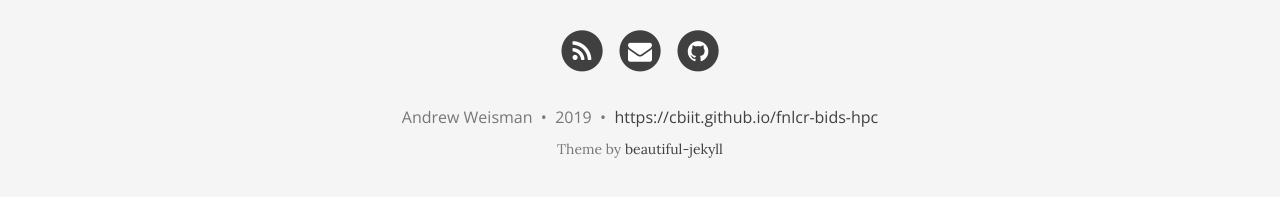
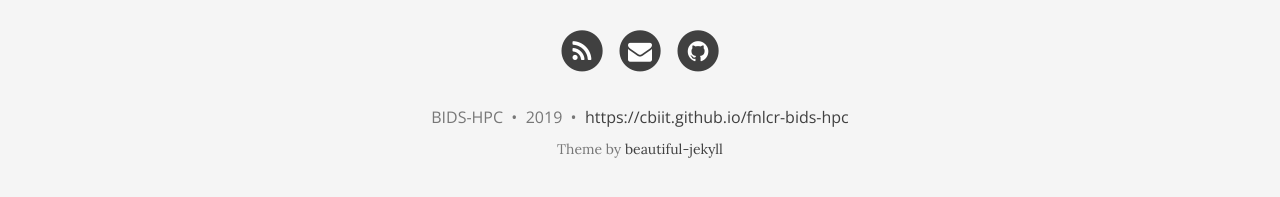
Before and after one commit to CBIIT/fnlcr-bids-hpc, a Jekyll site: the page built from archive/index.html, in a window 1280 px wide. Shown: the part 377-574 px from the top of the page. Built offline with Jekyll 4.4.1, drawn with Linux system fonts in a browser that asks for light colours; nearby versions of some CDN libraries.

Commit message:
Updated config settings and tried adding an index.md file

```diff
--- a/_config.yml
+++ b/_config.yml
@@ -83,7 +83,7 @@ footer-link-col: "#404040"
 # Change all these values or delete the ones you don't want.
 # Important: you must keep the "name" parameter, everything else you can remove
 author:
-  name: Andrew Weisman
+  name: BIDS-HPC
 
 # Select your active Social Network Links.
 # Uncomment the links you want to show in the footer and add your information to each link.
```
Also changed, not shown: index.md (added, +1 -0 lines).
